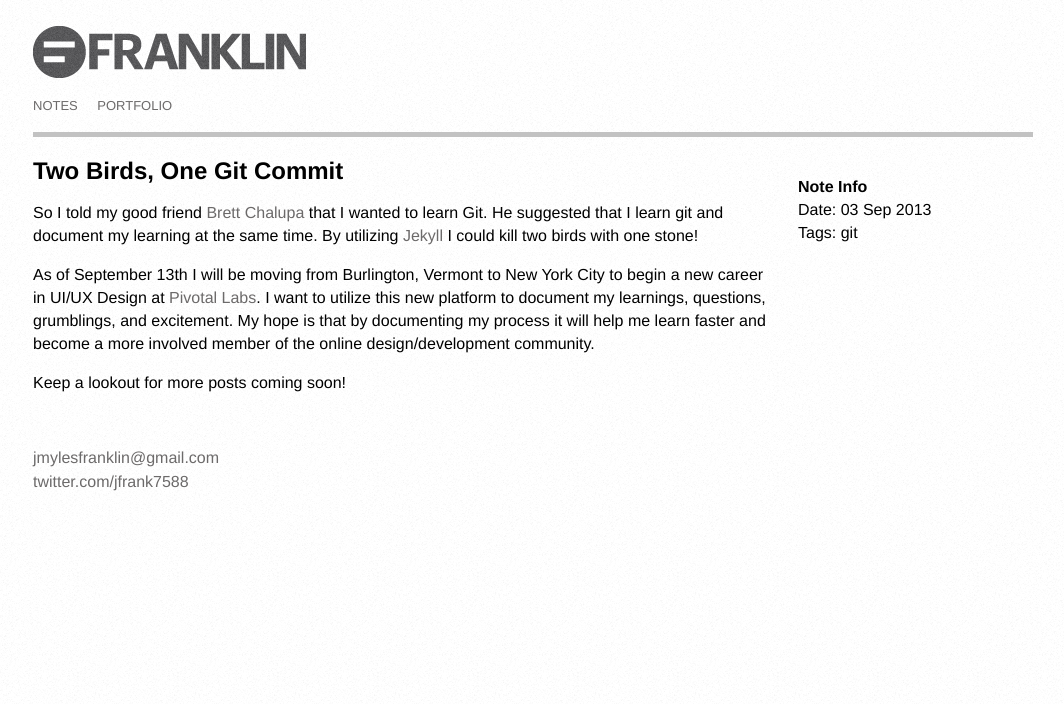
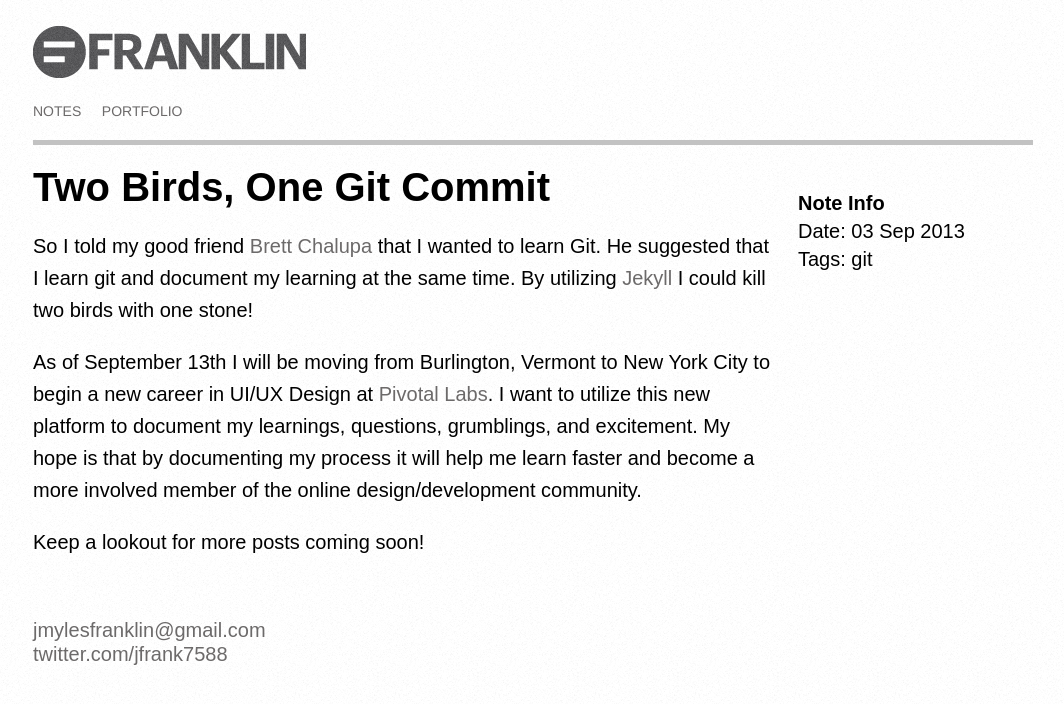
Before and after one commit to joshmfranklin/notes, a Jekyll site: the page built from _posts/2013-09-03-two-birds-one-git-commit.md, in a window 1280 px wide. Shown: the top 704 px of the page, without its empty margins (107-1171 px from the left). Built offline with Jekyll 4.4.1, drawn with Linux system fonts in a browser that asks for light colours; Markdown is read by kramdown in place of the engine named in the settings.

Commit message:
adjustments to blog roll styles

```diff
--- a/_layouts/default.html
+++ b/_layouts/default.html
@@ -7,6 +7,8 @@
         <meta name="viewport" content="width=device-width">
         <link rel="stylesheet" href="/css/grid.css">
         <link rel="stylesheet" href="/css/normalize.css">
+        <link href='http://fonts.googleapis.com/css?family=Source+Sans+Pro:400,900' rel='stylesheet' type='text/css'>
+        <link href='http://fonts.googleapis.com/css?family=PT+Serif:400,700,400italic,700italic' rel='stylesheet' type='text/css'>
 
         <!-- syntax highlighting CSS -->
         <link rel="stylesheet" href="/css/syntax.css">
--- a/css/main.css
+++ b/css/main.css
@@ -1,7 +1,19 @@
 body {
-  font-family: helvetica, sans-serif;
+  font-family: 'pt serif' times serif;
   background-image: url("/imgs/bgr_texture.png");
+  font-size: 20px;
 }
+
+h2 {
+  font-family: 'source sans pro' helvetica sans-serif;
+  font-size: 40px;
+}
+
+h3 {
+  font-family: 'source sans pro' helvetica sans-serif;
+  font-size: 28px;
+}
+
 a {
   color: #6C6A6A;
   text-decoration: none;
@@ -16,7 +28,8 @@
   margin-bottom: 13px;
 }
 .nav a {
-  font-size: 13px;
+  font-family: helvetica;
+  font-size: 14px;
 }
 .nav li {
   display: inline-block;
@@ -53,11 +66,19 @@
 
 .post_block:hover {
   background-color: #EDEDED;
-  border-bottom: 5px #c2c2c2 solid;
+  border-bottom: inset 5px #c2c2c2 solid;
 }
 
 .post_title {
-  font-size: 30px;
+  font-size: 42px;
+  font-family: 'source sans pro' helvetica sans-serif;
+  font-weight: 900;
+}
+
+.post_date {
+  font-size: 20px;
+  color: grey;
+  margin: 5px 0;
 }
 
 /* footer styles */
@@ -79,7 +100,7 @@
 }
 
 .note {
-  line-height: 23px;
+  line-height: 32px;
 }
 
 .note ol {
--- a/index.html
+++ b/index.html
@@ -9,9 +9,10 @@
 	  			<ul>
   					{% for post in site.posts %}
 					    <li class="post_block grid_12 omega">
-						    <div class="posts grid_7">
+					    	<div class="posts grid_7">
 						      <a class="post_title" href="{{ post.url }}">{{ post.title }}</a>
-						      <p>{{post.excerpt}}</p>
+						      <p class="post_date">{{ post.date | date: "%d %B %Y" }}</p>
+						      <p class="post_excerpt">{{post.excerpt}}</p>
 						     </div>
 					    </li>
   					{% endfor %}
```
Also changed, not shown: _posts/2013-09-13-firing-up-new-jekyll-post.md (+1 -1 lines).
